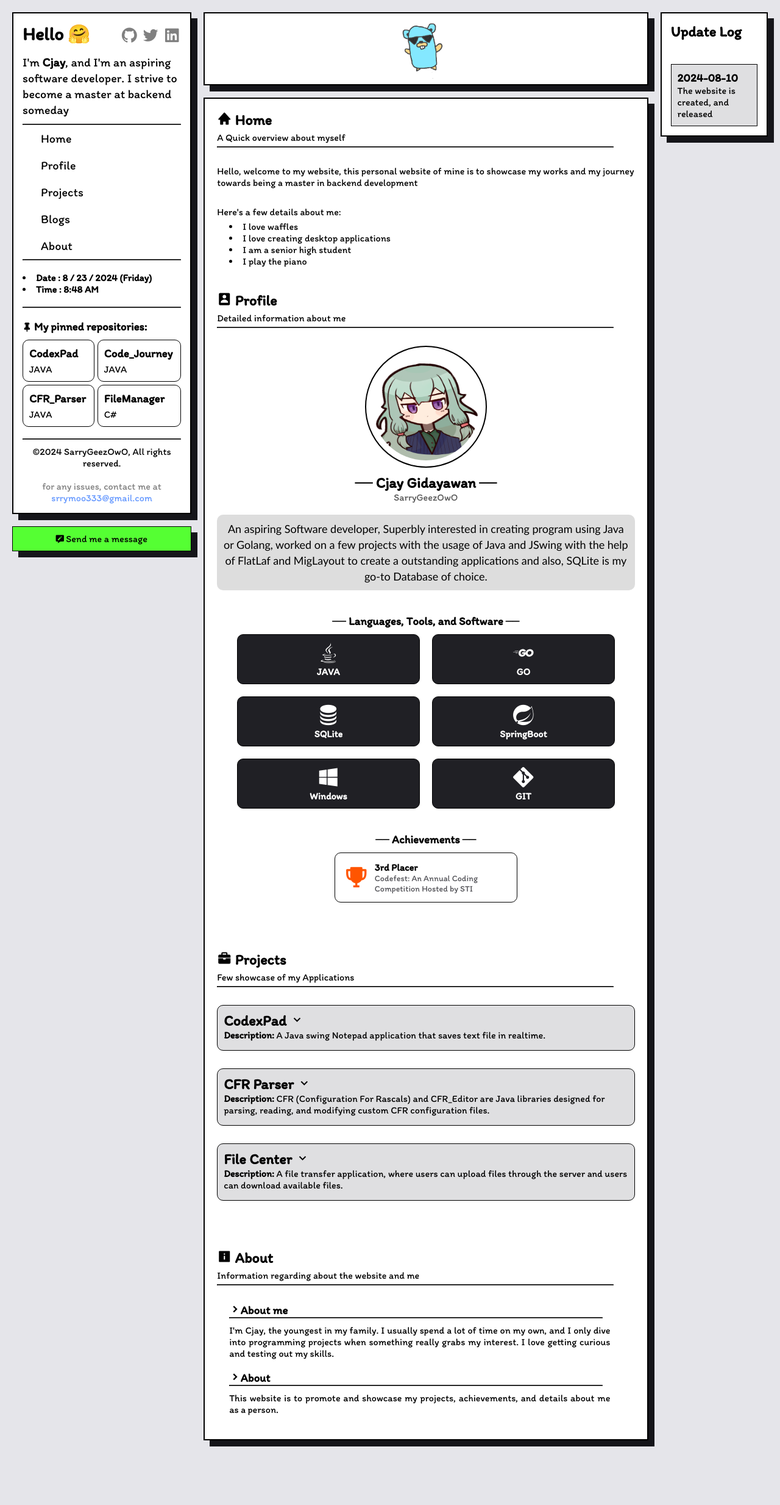
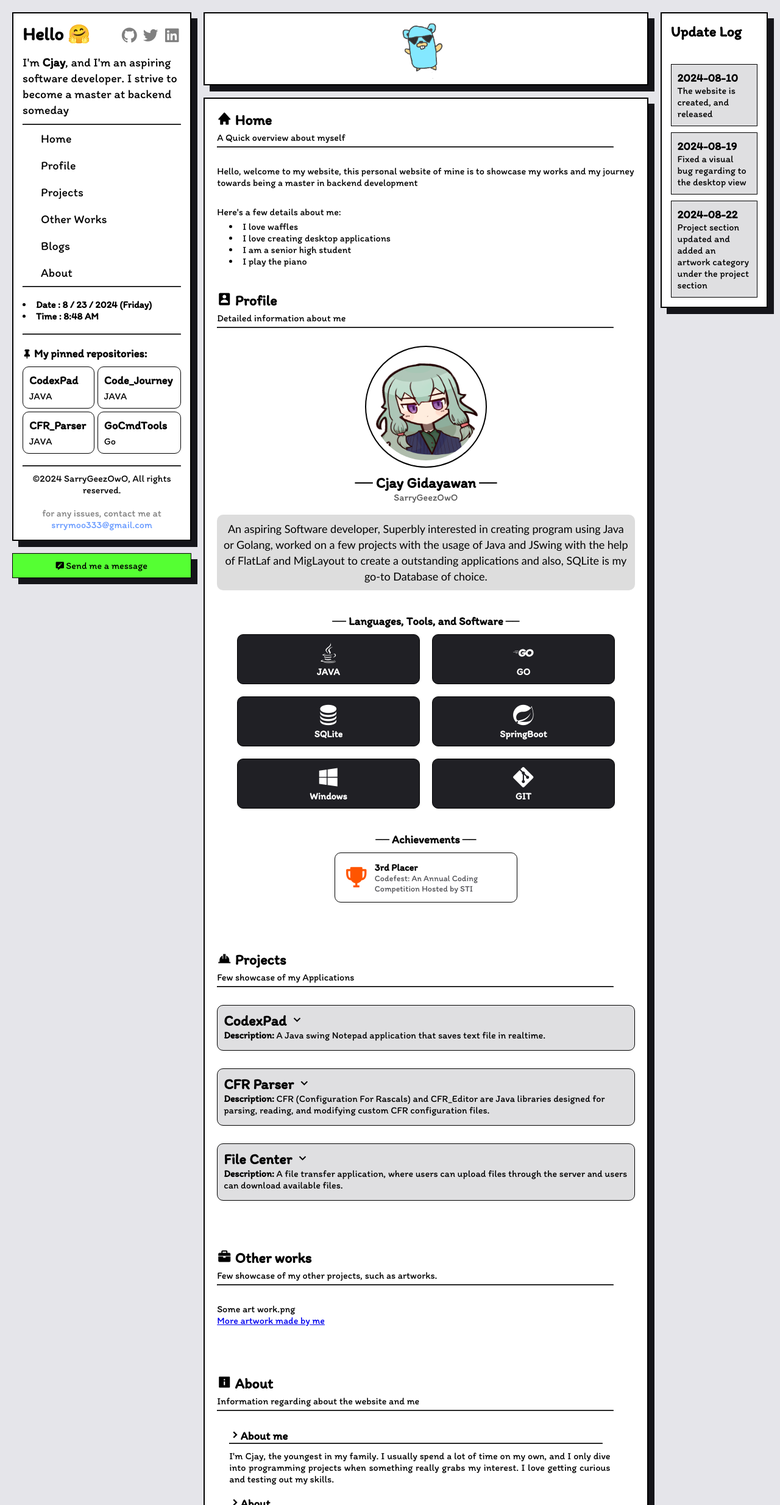
Before and after one commit to SarryGeezOwO/Portfolio_2024, a plain HTML site: page index.html in a window 1280 px wide. Shown: the top 2468 px of the page at 61% size. Drawn offline with nearby package versions, Linux system fonts and the light colour scheme.

Commit message:
Artwork gallery section added

```diff
--- a/Data/UpdateLog.json
+++ b/Data/UpdateLog.json
@@ -2,5 +2,13 @@
   {
     "date": "2024-08-10",
     "content": "The website is created, and released"
+  },
+  {
+    "date": "2024-08-19",
+    "content": "Fixed a visual bug regarding to the desktop view"
+  },
+  {
+    "date": "2024-08-22",
+    "content": "Project section updated and added an artwork category under the project section"
   }
 ]
--- /dev/null
+++ b/GalleryStyles.css
@@ -0,0 +1,23 @@
+* {
+    padding: 0;
+    margin: 0;
+    box-sizing:border-box;
+    font-family:"Itim", cursive;
+}
+
+body {
+    background-color:#E5E5EA;
+    padding: 20px;
+    display:flex;
+    gap:20px;
+}
+
+hr {
+    background-color: black;
+    outline-color: black;
+    border-color: black;
+}
+
+.Shadow {
+    box-shadow: 10px 10px #15151a;
+}
--- a/index.html
+++ b/index.html
@@ -47,6 +47,7 @@
                     <a href="#Home">Home</a>
                     <a href="#Profile">Profile</a>
                     <a href="#Projects">Projects</a>
+                    <a href="#otherWorks">Other Works</a>
                     <a href="#Blogs">Blogs</a>
                     <a href="#About">About</a>
                 </ul>
@@ -76,8 +77,8 @@
                     <p>JAVA</p>
                 </div>
                 <div class="repo" onclick="openRepo('FileManager');">
-                    <h3>FileManager</h3>
-                    <p>C#</p>
+                    <h3>GoCmdTools</h3>
+                    <p>Go</p>
                 </div>
             </div>
 
@@ -197,7 +198,7 @@
 
             <br>
             <section id="Projects">
-                <h1><i class='bx bxs-briefcase'></i> Projects</h1>
+                <h1><i class='bx bxs-hard-hat'></i> Projects</h1>
                 <p>Few showcase of my Applications</p>
                 <hr><br>
                 <div class="project" onclick="toggleProject(this);">
@@ -254,6 +255,17 @@
             </section>
             <br>
 
+            <section id="otherWorks">
+                <h1><i class='bx bxs-briefcase'></i> Other works</h1>
+                <p>Few showcase of my other projects, such as artworks.</p>
+                <hr><br>
+                <div>
+                    <p>Some art work.png</p>
+                    <a href="ArtGallery.html" target="_blank">More artwork made by me</a>
+                </div>
+            </section>
+            <br>
+
             <section id="About">
                 <h1><i class='bx bxs-info-square'></i> About</h1>
                 <p>Information regarding about the website and me</p>
--- a/logic.js
+++ b/logic.js
@@ -80,8 +80,8 @@ function openRepo(name) {
     else if(name === "CFR_Parser") {
         window.open("https://github.com/SarryGeezOwO/CFR_Parser", "_blank");
     }
-    else if(name === "FileManager") {
-        window.open("https://github.com/SarryGeezOwO/FileManager", "_blank");
+    else if(name === "GoCmdTools") {
+        window.open("https://github.com/SarryGeezOwO/GoCmdTools", "_blank");
     }
 }
 
--- a/style.css
+++ b/style.css
@@ -237,23 +237,25 @@ hr {
     background-color: #DFDFE1;
     pointer-events:none;
 }
+
 .project .selectable, .project a {
     pointer-events:auto;
 }
 .project img {
-    width: 100%;
+    max-width:100%;
+    max-height:100%;
     border-radius:10px;
+    outline: 1px dashed black;
 }
 .project-toggle {
     opacity: 1;
     transition: 0.3s;
     pointer-events:none;
-    max-height: 1000px;
 }
 .show {
     opacity: 0;
-    max-height: 0;
     pointer-events:none;
+    max-height:0px;
 }
 .dropIcon {
     transform:translate(0, 10px);
```
Also changed, not shown: ArtGallery.html (added, +27 -0 lines), ArtDirectory/nenePic.png (added).
